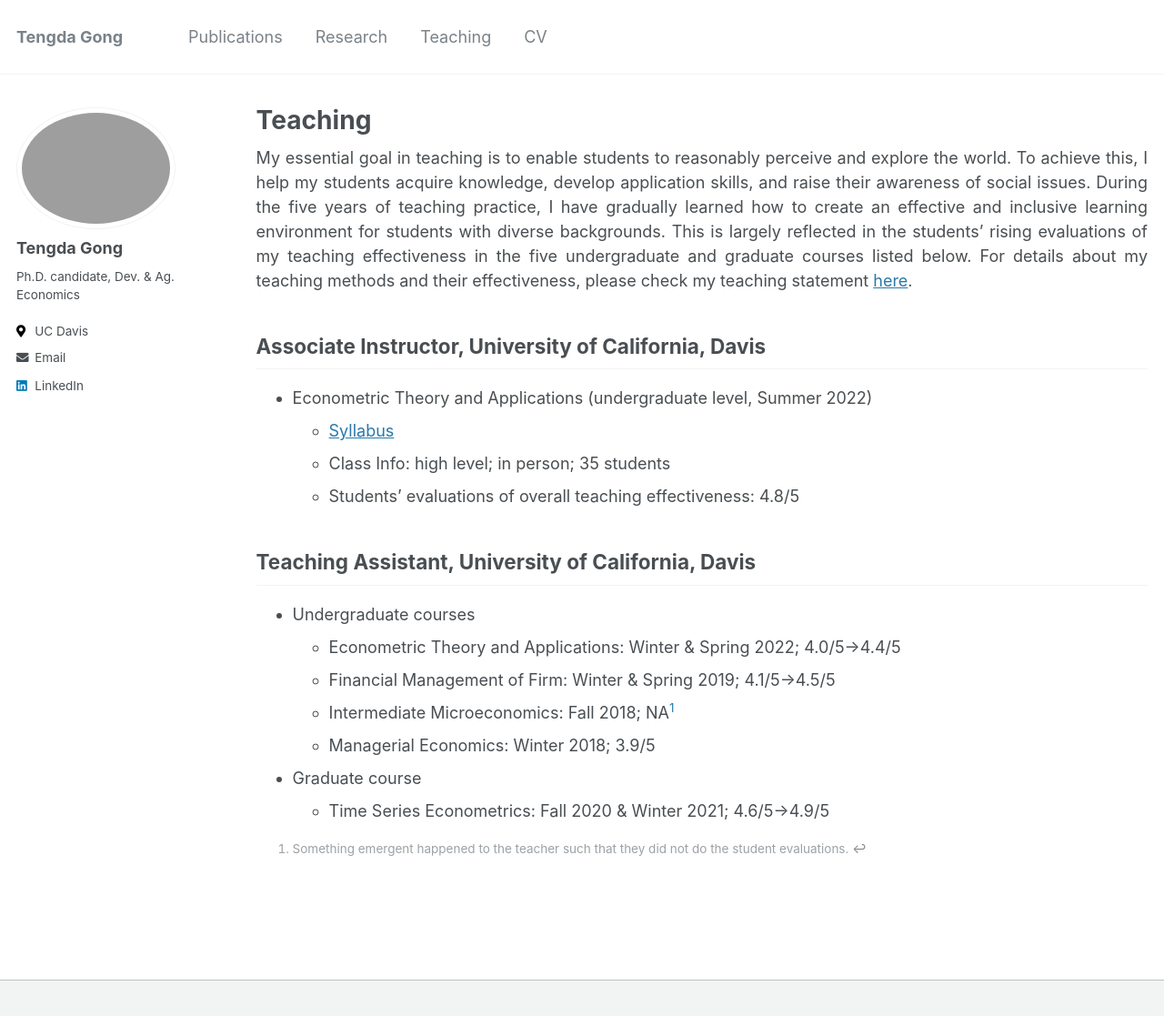
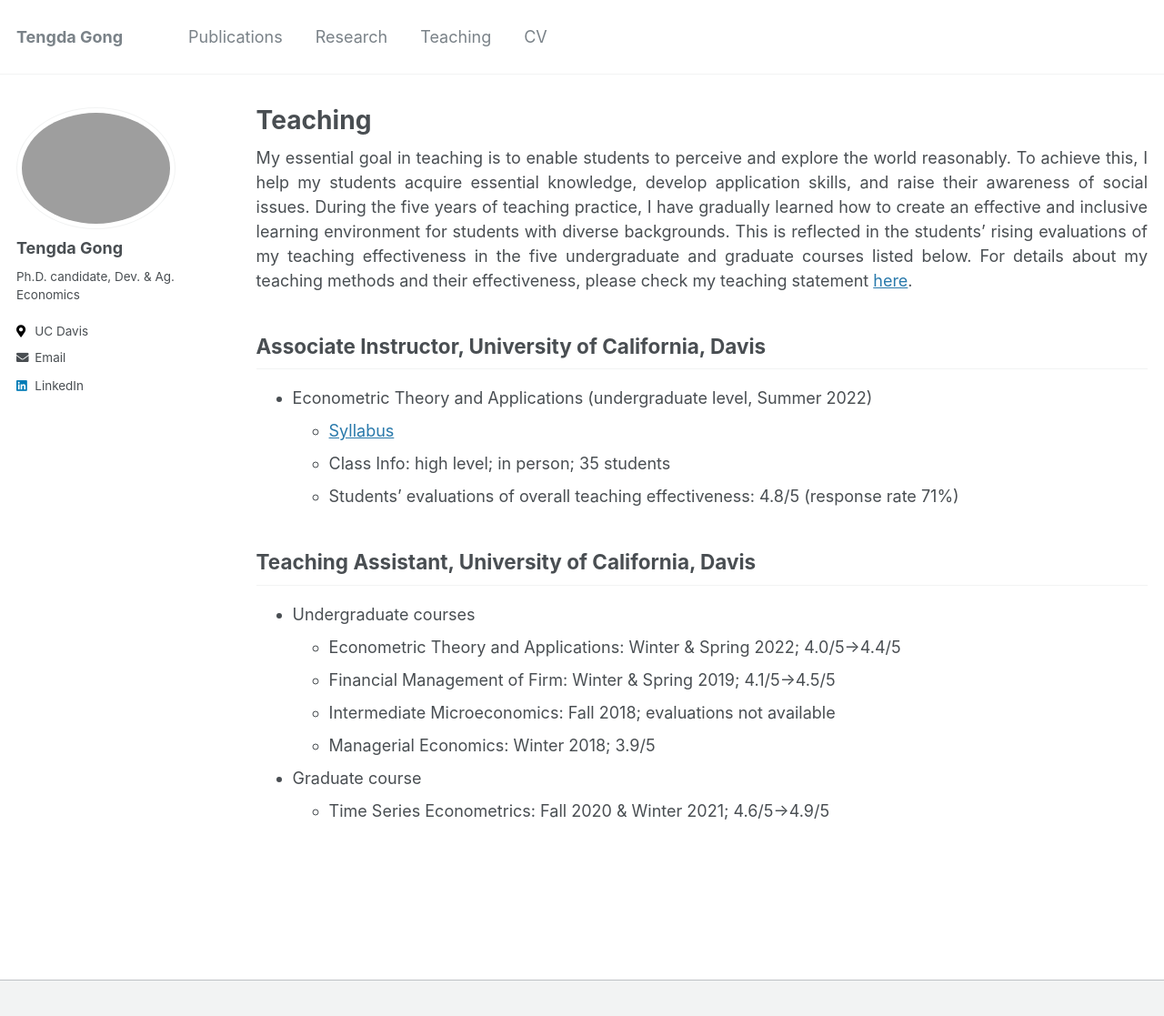
Before and after one commit to tendakung/tendakung.github.io, a Jekyll site: the page built from _pages/teaching.md, in a window 1280 px wide and 1150 px high. Shown: the top 1117 px of the window at 91% size. Built offline with Jekyll 4.4.1, drawn with Linux system fonts in a browser that asks for light colours.

Commit message:
Update teaching.md

```diff
--- a/_pages/teaching.md
+++ b/_pages/teaching.md
@@ -5,21 +5,19 @@ permalink: /teaching/
 title: "Teaching"
 ---
 
-My essential goal in teaching is to enable students to reasonably perceive and explore the world. To achieve this, I help my students acquire knowledge, develop application skills, and raise their awareness of social issues. During the five years of teaching practice, I have gradually learned how to create an effective and inclusive learning environment for students with diverse backgrounds. This is largely reflected in the students’ rising evaluations of my teaching effectiveness in the five undergraduate and graduate courses listed below. For details about my teaching methods and their effectiveness, please check my teaching statement [here](/files/pdf/teaching/TS.pdf).
+My essential goal in teaching is to enable students to perceive and explore the world reasonably. To achieve this, I help my students acquire essential knowledge, develop application skills, and raise their awareness of social issues. During the five years of teaching practice, I have gradually learned how to create an effective and inclusive learning environment for students with diverse backgrounds. This is reflected in the students’ rising evaluations of my teaching effectiveness in the five undergraduate and graduate courses listed below. For details about my teaching methods and their effectiveness, please check my teaching statement [here](/files/pdf/teaching/TS.pdf).
 
 ## Associate Instructor, University of California, Davis
 - Econometric Theory and Applications (undergraduate level, Summer 2022)
     - [Syllabus](/files/pdf/teaching/ARE106SummerSyllabus.pdf)
     - Class Info: high level; in person; 35 students
-    - Students' evaluations of overall teaching effectiveness: 4.8/5
+    - Students' evaluations of overall teaching effectiveness: 4.8/5 (response rate 71%)
 
 ## Teaching Assistant, University of California, Davis
 - Undergraduate courses
     - Econometric Theory and Applications: Winter & Spring 2022; 4.0/5->4.4/5
     - Financial Management of Firm: Winter & Spring 2019; 4.1/5->4.5/5
-    - Intermediate Microeconomics: Fall 2018; NA[^1]
+    - Intermediate Microeconomics: Fall 2018; evaluations not available
     - Managerial Economics: Winter 2018; 3.9/5
 - Graduate course
     - Time Series Econometrics: Fall 2020 & Winter 2021; 4.6/5->4.9/5
-
-[^1]: Something emergent happened to the teacher such that they did not do the student evaluations.
```
